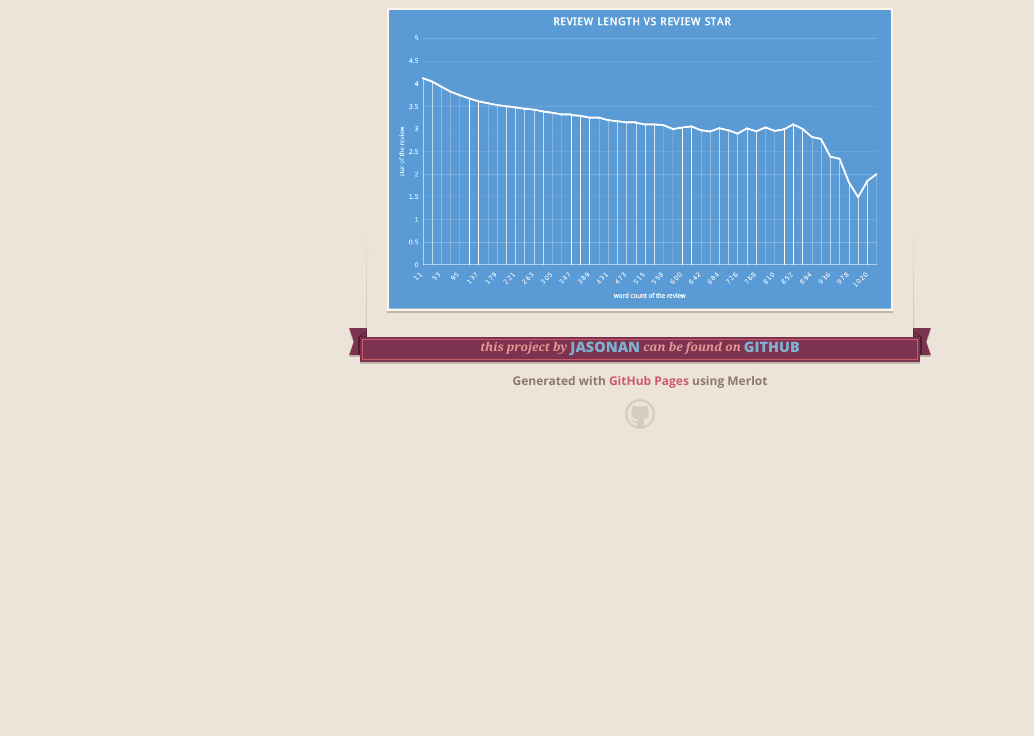
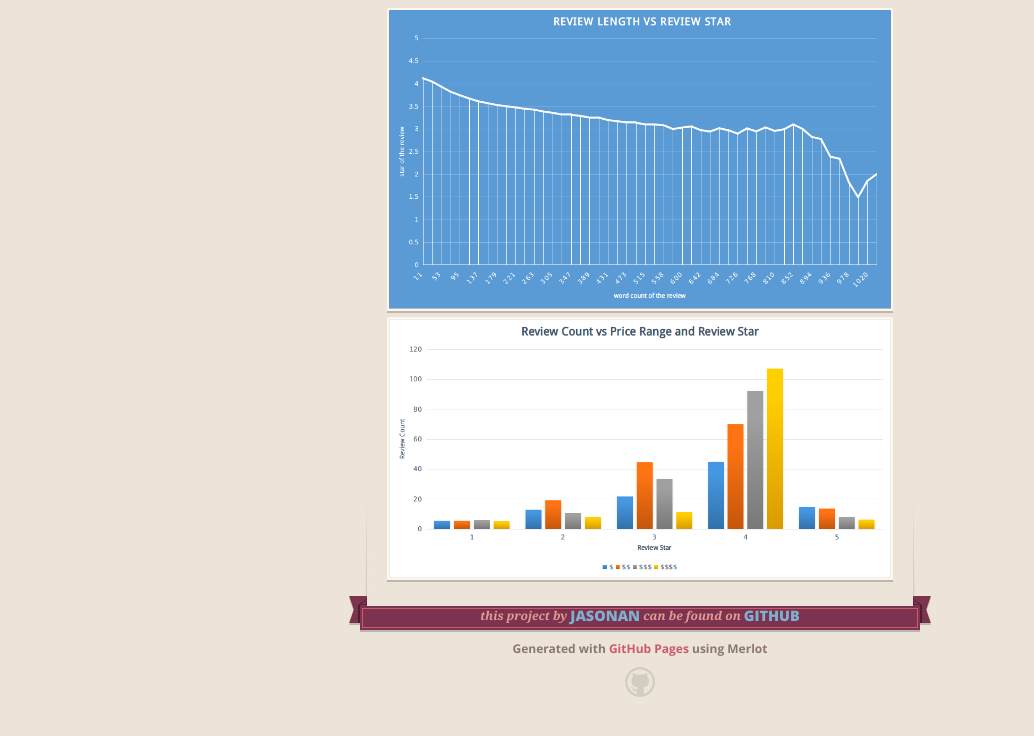
Before and after one commit to JasonAn/incubator, a plain HTML site: page index.html in a window 1280 px wide. Shown: the part 318-1054 px from the top of the page, without its empty margins (0-1034 px from the left). Before the commit the page ends 800 px from the top, so only its background shows below. Drawn offline with nearby package versions, Linux system fonts and the light colour scheme.

```diff
--- a/index.html
+++ b/index.html
@@ -51,7 +51,8 @@
 
 <p>In analyzing reviews on yelp data. I was surprised to find that the length of review has a relation with the review star.</p>
 
-<p><img src="images/plot1.png" alt="plot 1"></p>
+<p><img src="images/plot1.png" alt="plot 1">
+<img src="images/plot2.png" alt="plot 2"></p>
       </section>
 
       <footer>
--- a/params.json
+++ b/params.json
@@ -1,6 +1,6 @@
 {
   "name": "Incubator",
   "tagline": "",
-  "body": "### Welcome to GitHub Pages.\r\nIn analyzing reviews on yelp data. I was surprised to find that the length of review has a relation with the review star.\r\n\r\n![plot 1](images/plot1.png)\r\n",
+  "body": "### Welcome to GitHub Pages.\r\nIn analyzing reviews on yelp data. I was surprised to find that the length of review has a relation with the review star.\r\n\r\n![plot 1](images/plot1.png)\r\n![plot 2](images/plot2.png)\r\n\r\n",
   "note": "Don't delete this file! It's used internally to help with page regeneration."
 }
```
